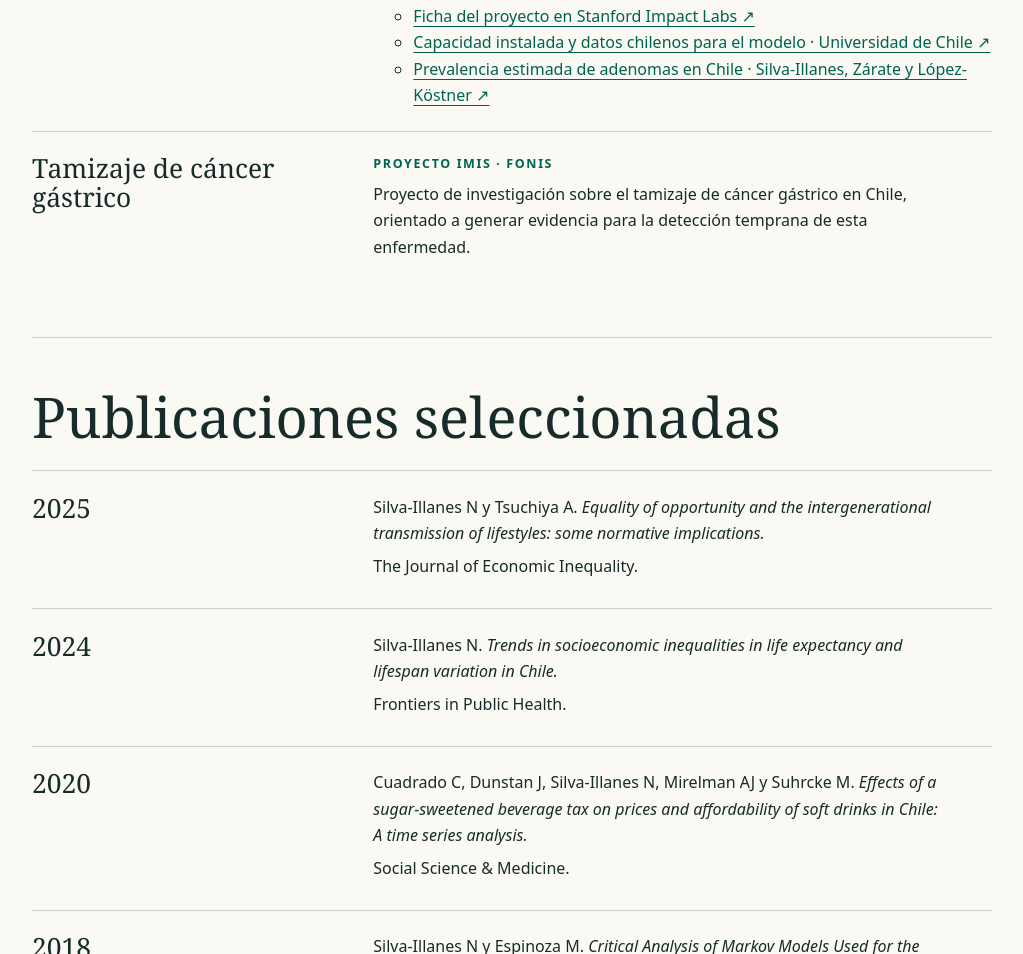
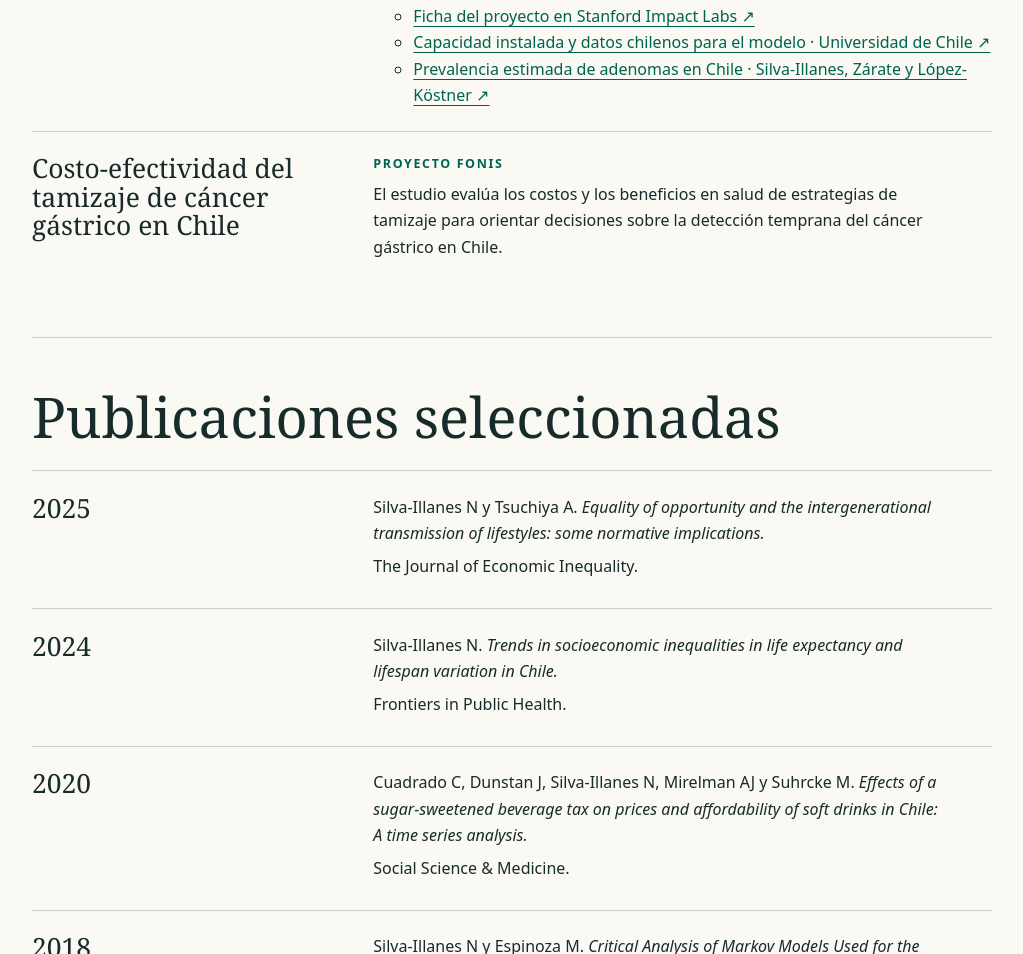
Before and after one commit to nsilvai/sitio-academico, a plain HTML site: page index.html in a window 1280 px wide. Shown: the part 2340-3294 px from the top of the page, without its empty margins (128-1151 px from the left). Drawn offline with Linux system fonts and the light colour scheme.

Commit message:
Clarify the gastric cancer screening FONIS project

```diff
--- a/index.html
+++ b/index.html
@@ -42,7 +42,7 @@ footer{padding-block:1.8rem;color:#455a54}@media(max-width:620px){.projects > li
 </li>
 <li><h3>Desigualdades en mortalidad y sobrevida</h3><div><p>En el marco de mi trabajo como investigador asociado de CECAN, el proyecto RIS Investigación vincula registros administrativos para estudiar cómo la escolaridad y el ingreso se relacionan con la mortalidad, la esperanza de vida y la sobrevida por cáncer en Chile.</p><a href="https://saludpublica.uchile.cl/noticias/236185/desigualdades-educativas-marcan-la-mortalidad-adulta-en-chile">Estudio sobre mortalidad adulta ↗</a></div></li>
 <li><h3>Tamizaje de cáncer colorrectal</h3><div><p class="label">Línea de tamizaje de CECAN</p><h4>Proyecto Stanford Impact Labs</h4><p>Soy co-investigador principal (co-PI) de esta colaboración internacional apoyada por Stanford Impact Labs (SIL). Evaluamos estrategias de tamizaje de cáncer colorrectal y su costo-efectividad para el sistema de salud chileno. El trabajo incluye el análisis de la capacidad instalada para realizar colonoscopías y la estimación de la prevalencia de adenomas.</p><ul><li><a href="https://impact.stanford.edu/investment/pathways-preventing-and-reducing-colorectal-cancer-chile">Ficha del proyecto en Stanford Impact Labs ↗</a></li><li><a href="https://saludpublica.uchile.cl/noticias/227215/profesor-nicolas-silva-lidera-investigacion-internacional-">Capacidad instalada y datos chilenos para el modelo · Universidad de Chile ↗</a></li><li><a href="https://historico.gastrolat.org/tl-51-prevalencia-estimada-de-adenomas-en-poblacion-chilena-utilizando-datos-de-un-programa-piloto-de-tamizaje-de-cancer-de-colon-y-recto/">Prevalencia estimada de adenomas en Chile · Silva-Illanes, Zárate y López-Köstner ↗</a></li></ul></div></li>
-<li id="imis"><h3>Tamizaje de cáncer gástrico</h3><div><p class="label">Proyecto IMIS · FONIS</p><p>Proyecto de investigación sobre el tamizaje de cáncer gástrico en Chile, orientado a generar evidencia para la detección temprana de esta enfermedad.</p></div></li>
+<li id="imis"><h3>Costo-efectividad del tamizaje de cáncer gástrico en Chile</h3><div><p class="label">Proyecto FONIS</p><p>El estudio evalúa los costos y los beneficios en salud de estrategias de tamizaje para orientar decisiones sobre la detección temprana del cáncer gástrico en Chile.</p></div></li>
 </ul></section>
 <section id="publicaciones"><h2>Publicaciones seleccionadas</h2>
 <ul class="projects">
```
